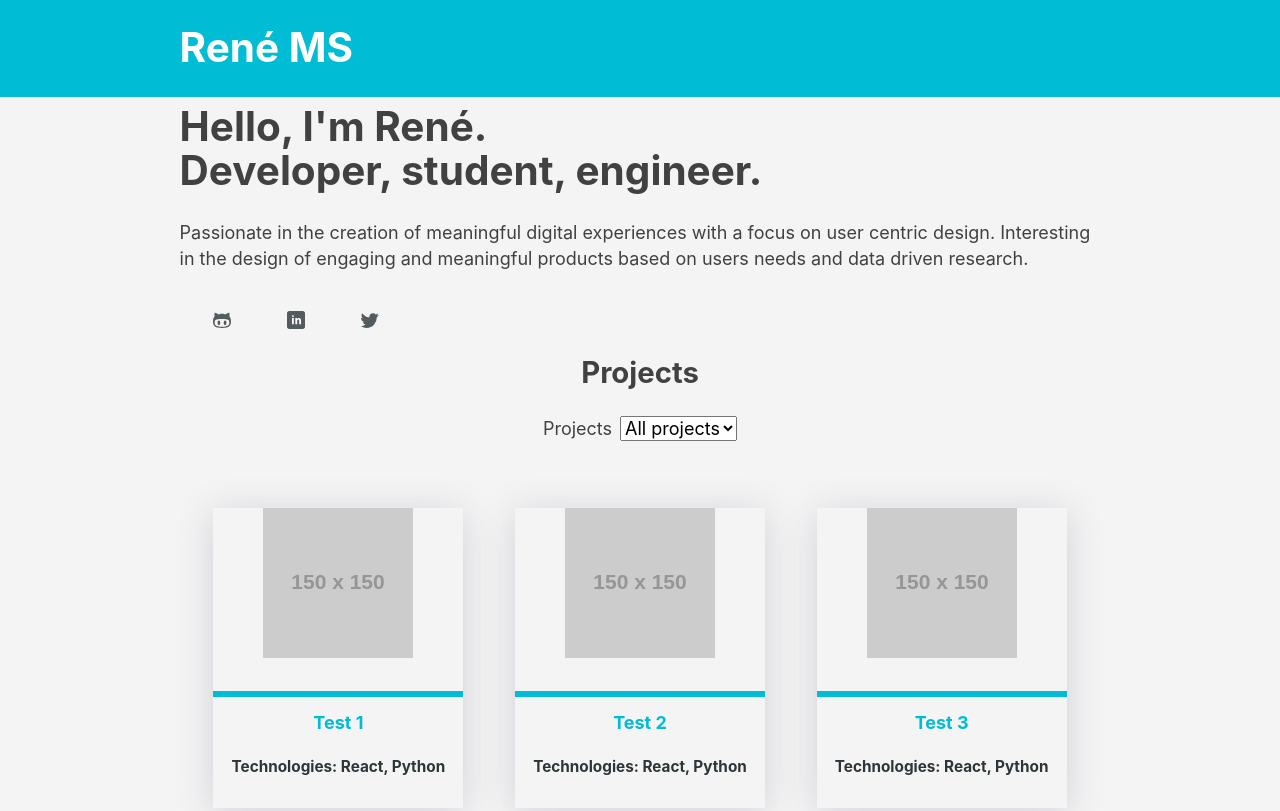
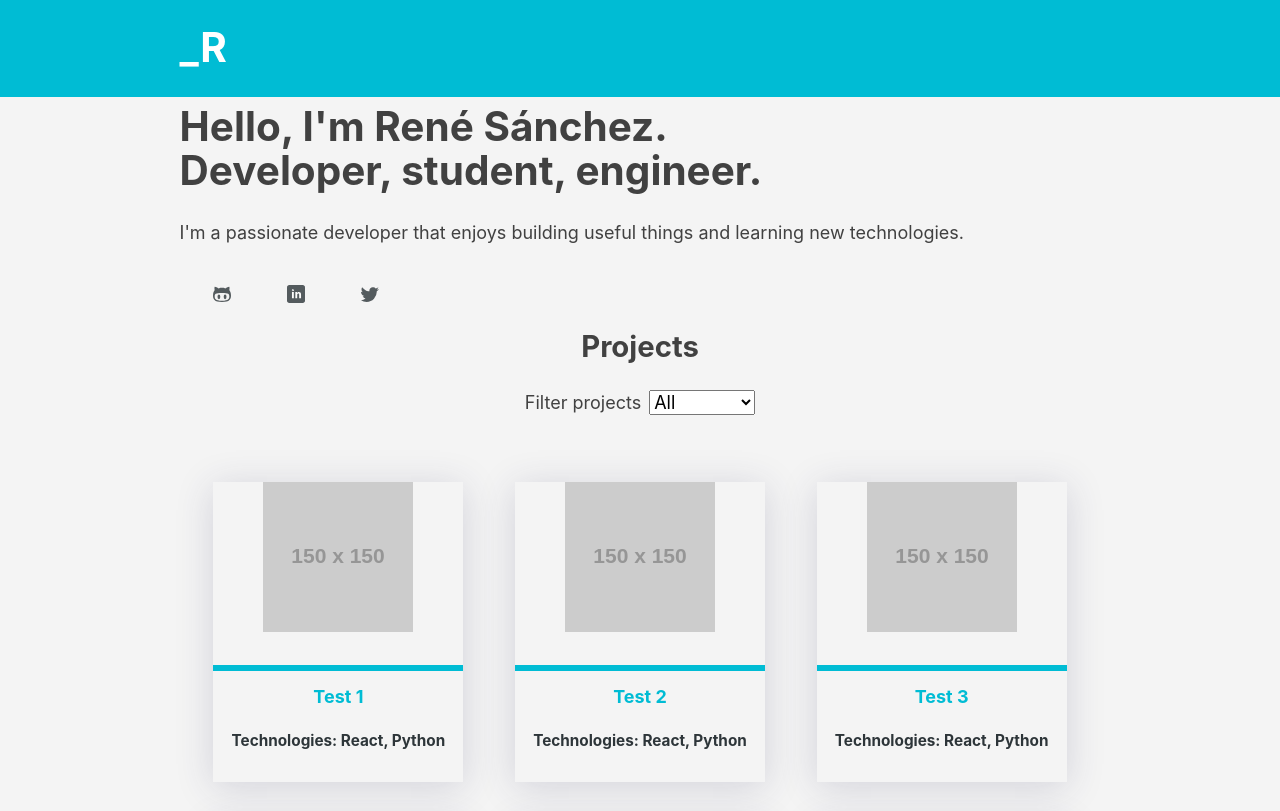
Before and after one commit to remusa/renems.com, a Gatsby site: page / in a window 1280 px wide. Shown: the top 811 px of the page. Built offline with nearby package versions, Linux system fonts and the light colour scheme; Gatsby itself is replaced by a stand-in of ours; placeholder pictures from the web are drawn by us.

Commit message:
Updated title metadata

```diff
--- a/src/components/footer.js
+++ b/src/components/footer.js
@@ -11,7 +11,7 @@ const footerStyle = {
     textAlign: `center`,
     bottom: `0`,
     left: `0`,
-    backgroundColor: `var(--color-primary)`,
+    backgroundColor: `var(--color-white)`,
 }
 
 const Footer = () => (
--- a/src/components/header.js
+++ b/src/components/header.js
@@ -23,7 +23,8 @@ const Header = ({ siteTitle }) => (
                         color: `white`,
                         textDecoration: `none`,
                     }}>
-                    {siteTitle}
+                    {/* {siteTitle} */}
+                    _R
                 </Link>
             </h1>
         </div>
--- a/src/components/projects.js
+++ b/src/components/projects.js
@@ -46,13 +46,14 @@ class Projects extends React.Component {
                         <label
                             style={{ marginRight: `8px` }}
                             for='project-select'>
-                            Projects
+                            Filter projects
                         </label>
+
                         <select
                             id='project-select'
                             defaultValue={projectType}
                             onChange={this.handleSelectChange}>
-                            <option value=''>All projects</option>
+                            <option value=''>All</option>
                             <option value='react'>React</option>
                             <option value='front-end'>Front-end</option>
                             <option value='back-end'>Back-end</option>
--- a/src/pages/index.js
+++ b/src/pages/index.js
@@ -9,22 +9,21 @@ import '../components/styles.scss'
 const IndexPage = ({ data }) => (
     <Layout>
         <SEO
-            title={data.title}
+            title='index'
             description={data.description}
             keywords={[`gatsby`, `application`, `react`]}
         />
 
         <section>
             <h1>
-                Hello, I'm René.
+                Hello, I'm René Sánchez.
                 <br />
                 Developer, student, engineer.
             </h1>
+
             <p>
-                Passionate in the creation of meaningful digital experiences
-                with a focus on user centric design. Interesting in the design
-                of engaging and meaningful products based on users needs and
-                data driven research.{' '}
+                I'm a passionate developer that enjoys building useful things
+                and learning new technologies.{' '}
             </p>
 
             <div
```
Also changed, not shown: src/components/seo.js (+4 -4 lines), src/images/gatsby-icon.png (deleted).
